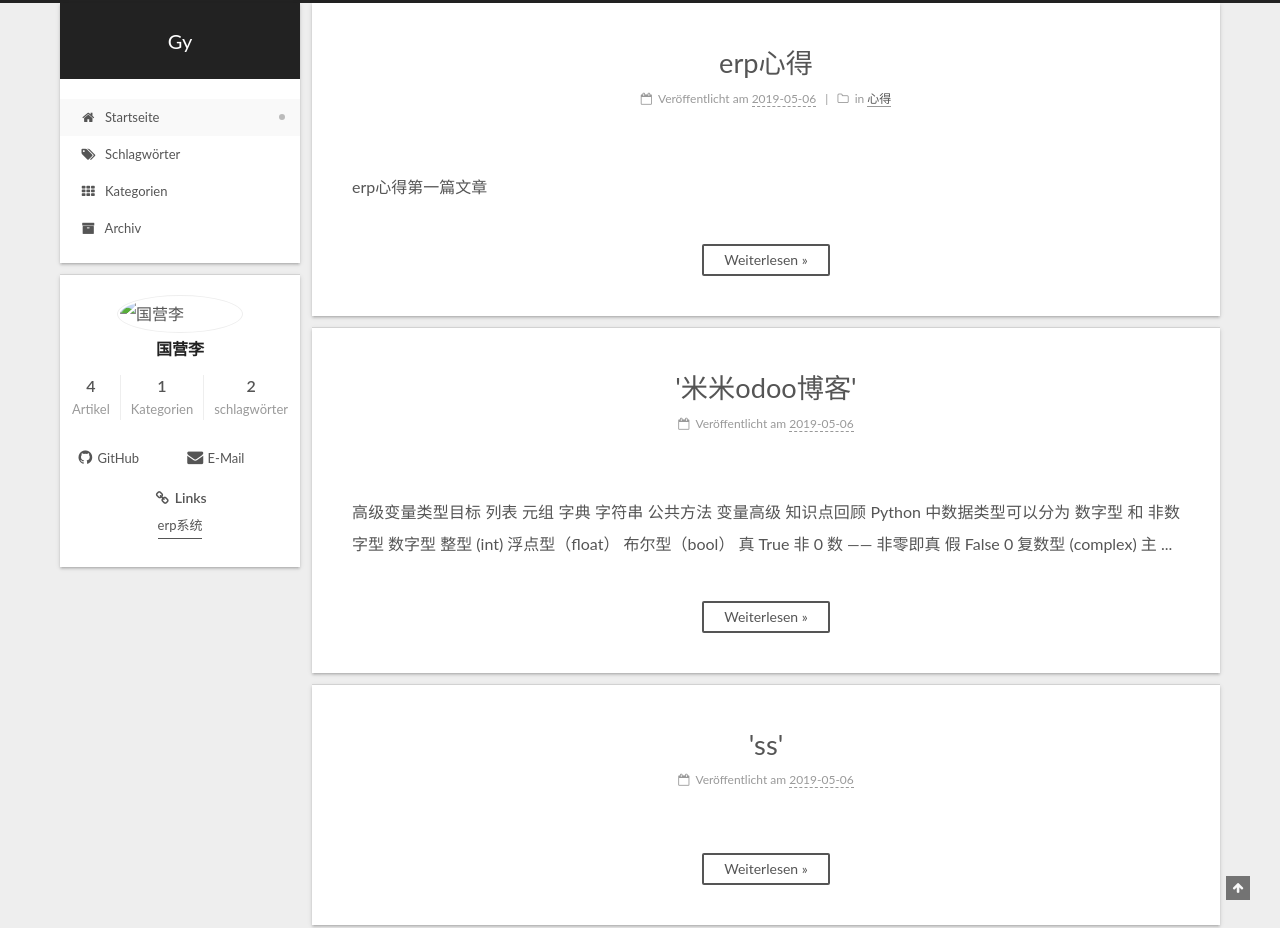
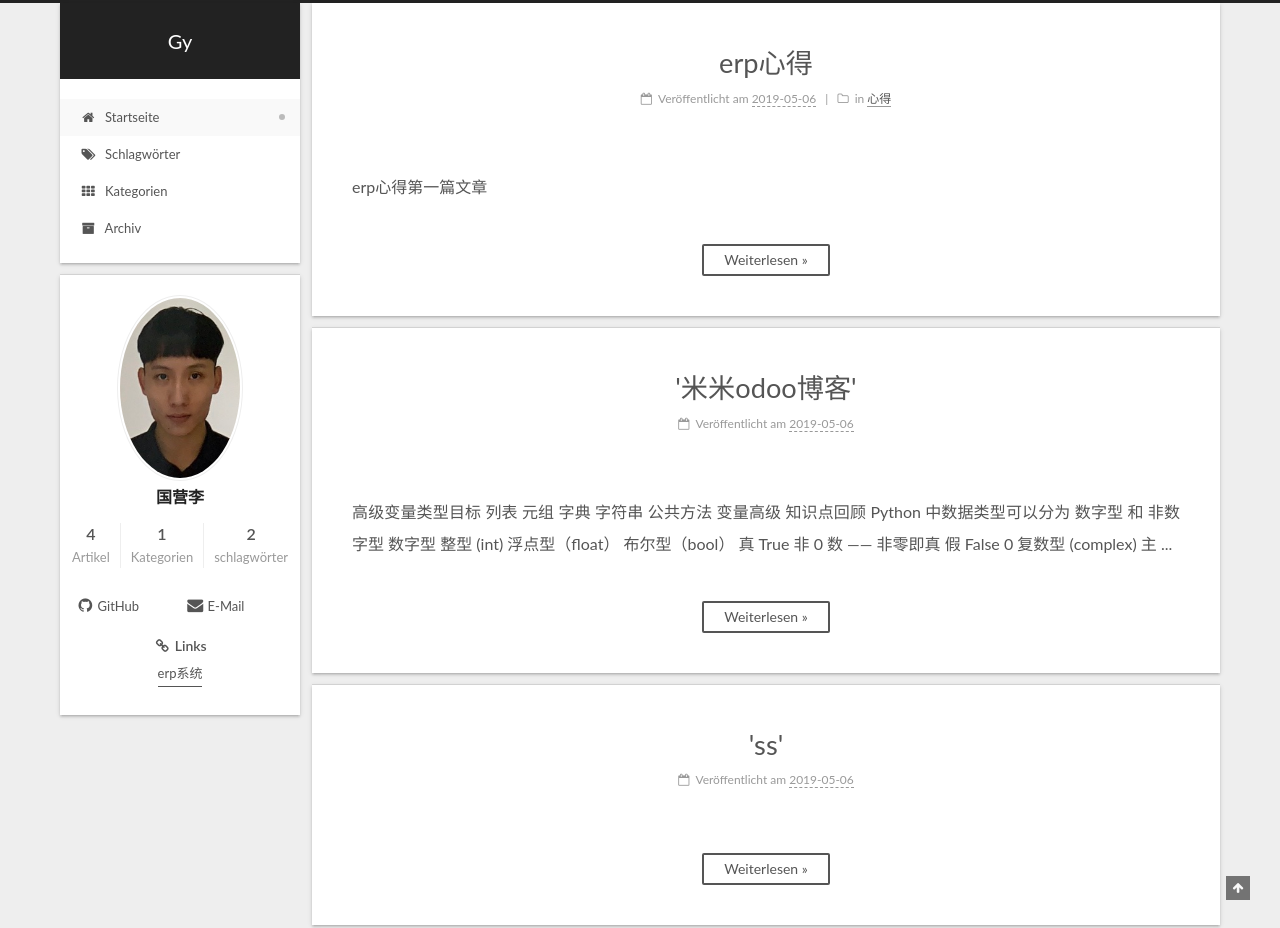
Before and after one commit to liguoying0759/liguoying0759.github.io, a plain HTML site: page index.html in a window 1280 px wide. Shown: the top 928 px of the page. Drawn offline with nearby package versions, Linux system fonts and the light colour scheme.

Commit message:
Site updated: 2019-05-07 14:43:01

```diff
--- a/css/main.css
+++ b/css/main.css
@@ -1848,7 +1848,7 @@ pre .javascript .function {
   width: 4px;
   height: 4px;
   border-radius: 50%;
-  background: #9c17ff;
+  background: #c14718;
 }
 .feed-link,
 .chat {
--- a/index.html
+++ b/index.html
@@ -325,7 +325,7 @@
     <span hidden itemprop="author" itemscope itemtype="http://schema.org/Person">
       <meta itemprop="name" content="国营李">
       <meta itemprop="description" content>
-      <meta itemprop="image" content="C:/Users/Administrator/Desktop/touxiang.png">
+      <meta itemprop="image" content="/images/1.jpg">
     </span>
 
     <span hidden itemprop="publisher" itemscope itemtype="http://schema.org/Organization">
@@ -496,7 +496,7 @@
     <span hidden itemprop="author" itemscope itemtype="http://schema.org/Person">
       <meta itemprop="name" content="国营李">
       <meta itemprop="description" content>
-      <meta itemprop="image" content="C:/Users/Administrator/Desktop/touxiang.png">
+      <meta itemprop="image" content="/images/1.jpg">
     </span>
 
     <span hidden itemprop="publisher" itemscope itemtype="http://schema.org/Organization">
@@ -668,7 +668,7 @@ Python 中数据类型可以分为 数字型 和 非数字型
     <span hidden itemprop="author" itemscope itemtype="http://schema.org/Person">
       <meta itemprop="name" content="国营李">
       <meta itemprop="description" content>
-      <meta itemprop="image" content="C:/Users/Administrator/Desktop/touxiang.png">
+      <meta itemprop="image" content="/images/1.jpg">
     </span>
 
     <span hidden itemprop="publisher" itemscope itemtype="http://schema.org/Organization">
@@ -817,7 +817,7 @@ Python 中数据类型可以分为 数字型 和 非数字型
     <span hidden itemprop="author" itemscope itemtype="http://schema.org/Person">
       <meta itemprop="name" content="国营李">
       <meta itemprop="description" content>
-      <meta itemprop="image" content="C:/Users/Administrator/Desktop/touxiang.png">
+      <meta itemprop="image" content="/images/1.jpg">
     </span>
 
     <span hidden itemprop="publisher" itemscope itemtype="http://schema.org/Organization">
@@ -977,7 +977,7 @@ Python 中数据类型可以分为 数字型 和 非数字型
         <div class="site-overview">
           <div class="site-author motion-element" itemprop="author" itemscope itemtype="http://schema.org/Person">
 
-              <img class="site-author-image" itemprop="image" src="C:/Users/Administrator/Desktop/touxiang.png" alt="国营李">
+              <img class="site-author-image" itemprop="image" src="/images/1.jpg" alt="国营李">
 
               <p class="site-author-name" itemprop="name">国营李</p>
               <div class="site-description motion-element" itemprop="description"></div>
```
Also changed, not shown: 2019/05/06/erp心得/index.html (+2 -2 lines), 2019/05/06/hello-world/index.html (+2 -2 lines), 2019/05/06/ss/index.html (+2 -2 lines), 2019/05/06/米米odoo博客/index.html (+2 -2 lines), archives/2019/05/index.html (+1 -1 lines), archives/2019/index.html (+1 -1 lines), archives/index.html (+1 -1 lines), categories/index.html (+1 -1 lines), categories/心得/index.html (+1 -1 lines), tags/index.html (+1 -1 lines), tags/分享/index.html (+1 -1 lines), tags/导航/index.html (+1 -1 lines), images/1.jpg (added), images/touxiang.png (added).
